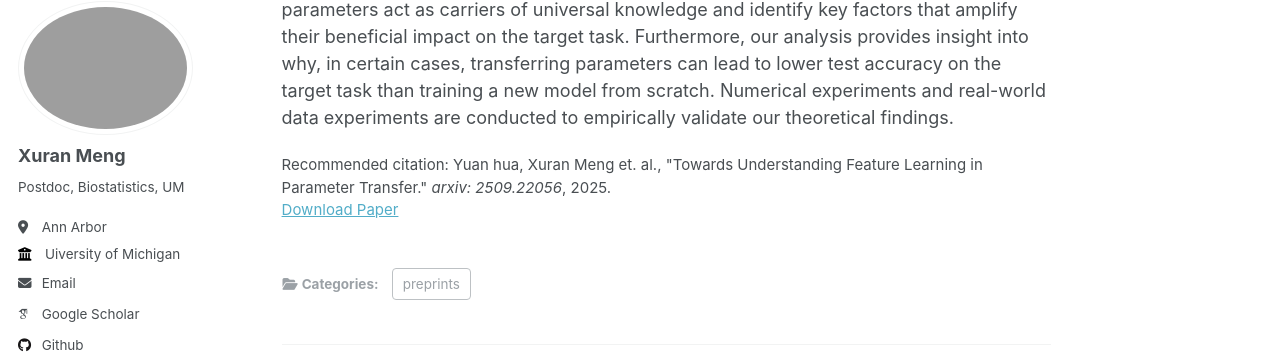
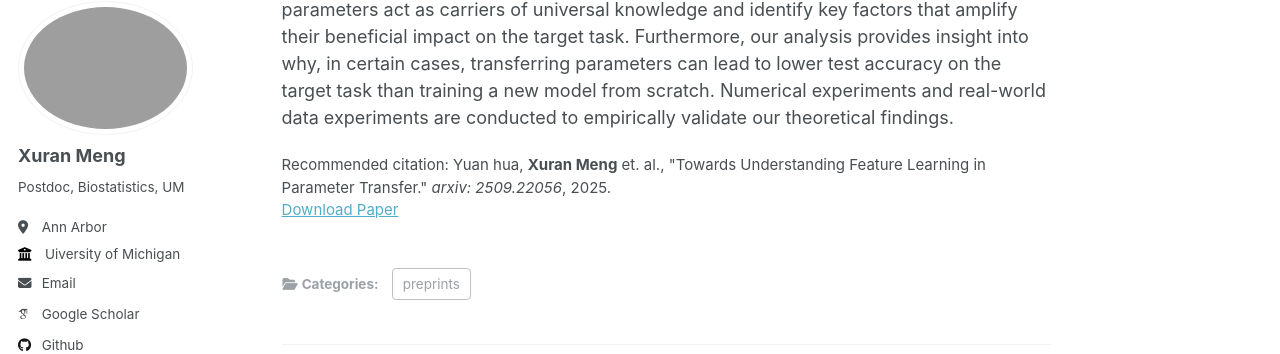
Before and after one commit to XuranMeng/XuranMeng.github.io, a Jekyll site: the page built from _publications/paratrans.md, in a window 1280 px wide and 900 px high, scrolled down 346 px. Shown: the part 105-459 px from the top of the window. Built offline with Jekyll 4.4.1, drawn with Linux system fonts in a browser that asks for light colours; some web fonts are replaced.

```diff
--- a/_publications/paratrans.md
+++ b/_publications/paratrans.md
@@ -8,6 +8,6 @@ excerpt: 'Submitted to ICLR'
 venue: 'Arxiv'
 #slidesurl: 'http://academicpages.github.io/files/slides3.pdf'
 paperurl: 'https://arxiv.org/pdf/2509.22056'
-citation: 'Yuan hua, Xuran Meng et. al., &quot;Towards Understanding Feature Learning in Parameter Transfer.&quot; <i>arxiv: 2509.22056</i>, 2025.'
+citation: 'Yuan hua, <b>Xuran Meng</b> et. al., &quot;Towards Understanding Feature Learning in Parameter Transfer.&quot; <i>arxiv: 2509.22056</i>, 2025.'
 ---
 Parameter transfer is a central paradigm in transfer learning, enabling knowledge reuse across tasks and domains by sharing model parameters between upstream and downstream models. However, when only a subset of parameters from the upstream model is transferred to the downstream model, there remains a lack of theoretical understanding of the conditions under which such partial parameter reuse is beneficial and of the factors that govern its effectiveness. To address this gap, we analyze a setting in which both the upstream and downstream models are ReLU convolutional neural networks (CNNs). Within this theoretical framework, we characterize how the inherited parameters act as carriers of universal knowledge and identify key factors that amplify their beneficial impact on the target task. Furthermore, our analysis provides insight into why, in certain cases, transferring parameters can lead to lower test accuracy on the target task than training a new model from scratch. Numerical experiments and real-world data experiments are conducted to empirically validate our theoretical findings.
```
